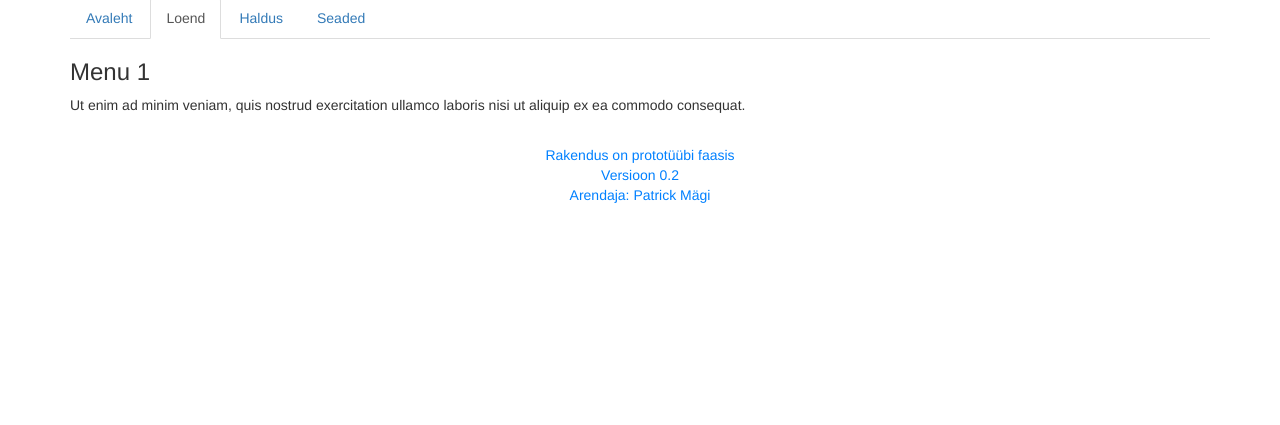
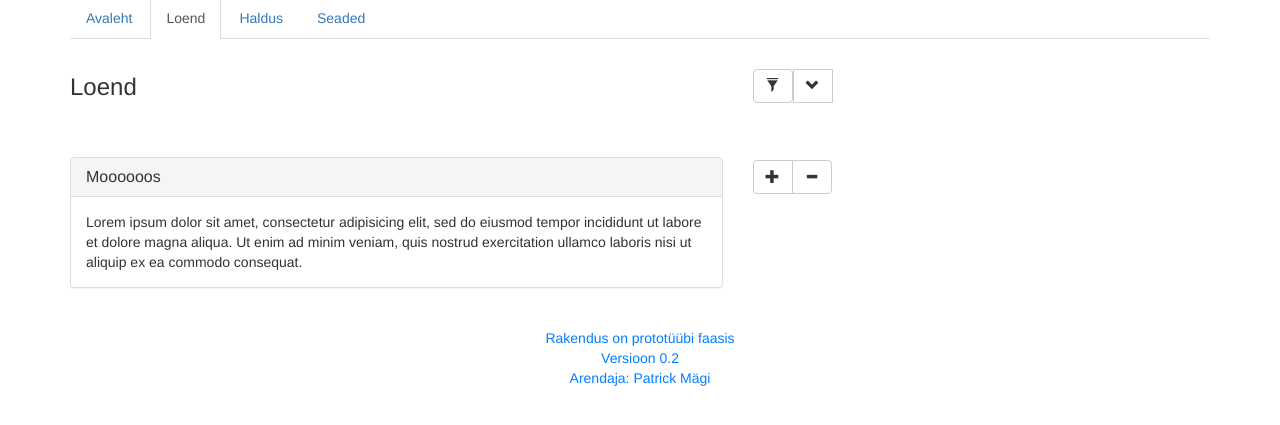
Before and after one commit to PatrickMg/Sahver, a plain HTML site: page user.html in a window 1280 px wide. Both pictures are taken after a click on the link "Loend". Shown: the part 103-528 px from the top of the page. Drawn offline with nearby package versions, Linux system fonts and the light colour scheme.

Commit message:
loendi vahelehe struktuur ja disain paigas

```diff
--- a/user.html
+++ b/user.html
@@ -26,7 +26,7 @@
             </button>
         </div>
       </div>
-      <div class="col-xs-2">
+      <div class="col-xs-3">
       </div>
     </br>
     </div>
@@ -39,12 +39,65 @@
       </ul>
       <div class="tab-content">
         <div id="home" class="tab-pane fade in active">
-          <h3>HOME</h3>
-          <p>Lorem ipsum dolor sit amet, consectetur adipisicing elit, sed do eiusmod tempor incididunt ut labore et dolore magna aliqua.</p>
+          <h4>Tere tulemast Sahvri veebirakendusse!</h4>
+          <p>Teil on loodud 2 sahvrit</p>
+          <p>Sahvri sisu on võimalik kuvada Loendi vahelehel.</p>
+          <p>Hoidiseid saate lisada Halduse vahelehel.</p>
+          <p>Oma kasutaja seadeid saate muuta Seadete vahelehel.</p>
         </div>
         <div id="menu1" class="tab-pane fade">
-          <h3>Menu 1</h3>
-          <p>Ut enim ad minim veniam, quis nostrud exercitation ullamco laboris nisi ut aliquip ex ea commodo consequat.</p>
+          <div class="row">
+            <div class="col-xs-7" style="margin-top:15px;">
+              <h3>Loend</h3>
+            </div>
+            <div class="col-xs-4">
+              <div class="btn-group" style="margin-bottom:27px;">
+                <button type="button" class="btn btn-default dropdown-toggle" data-toggle="dropdown" aria-haspopup="true" aria-expanded="false">
+                  <div class="glyphicon glyphicon-filter"></div>
+                </button>
+                <ul class="dropdown-menu dropdown-menu-right">
+                  <li><a href="#">Filter 1</a></li>
+                  <li><a href="#">Filter 2</a></li>
+                  <li><a href="#">Filter 3</a></li>
+                  <li><a href="#">Filter 4</a></li>
+                  <li><a href="#">Filter 5</a></li>
+                </ul>
+                <button type="button" class="btn btn-default" data-toggle="dropdown" aria-haspopup="true" aria-expanded="false">
+                  <div class="glyphicon glyphicon-chevron-down"></div>
+                </button>
+                <ul class="dropdown-menu dropdown-menu-top">
+                  <li><a href="#">Sahver 1</a></li>
+                  <li><a href="#">Sahver 2</a></li>
+                </ul>
+              </div>
+            </div>
+            <div class="col-xs-1">
+            </div>
+          </div>
+          <div class="row">
+            <div class="col-xs-7" style="margin-top:27px;">
+              <div class="panel-group" id="accordion">
+                <div class="panel panel-default">
+                  <div class="panel-heading">
+                    <h4 class="panel-title">
+                      <a data-toggle="collapse" data-parent="#accordion" href="#collapse1">Moooooos</a>
+                    </h4>
+                  </div>
+                  <div id="collapse1" class="panel-collapse collapse in">
+                    <div class="panel-body">Lorem ipsum dolor sit amet, consectetur adipisicing elit,
+                    sed do eiusmod tempor incididunt ut labore et dolore magna aliqua. Ut enim ad minim veniam,
+                    quis nostrud exercitation ullamco laboris nisi ut aliquip ex ea commodo consequat.</div>
+                  </div>
+                </div>
+              </div>
+            </div>
+            <div class="col-xs-4 ">
+              <div class="btn-group">
+                <button type="button" class="btn btn-default"><div class="glyphicon glyphicon-plus"></div></button>
+                <button type="button" class="btn btn-default"><div class="glyphicon glyphicon-minus"></div></button>
+              </div>
+            </div>
+          </div>
         </div>
         <div id="menu2" class="tab-pane fade">
          <h3>Menu 2</h3>
```
